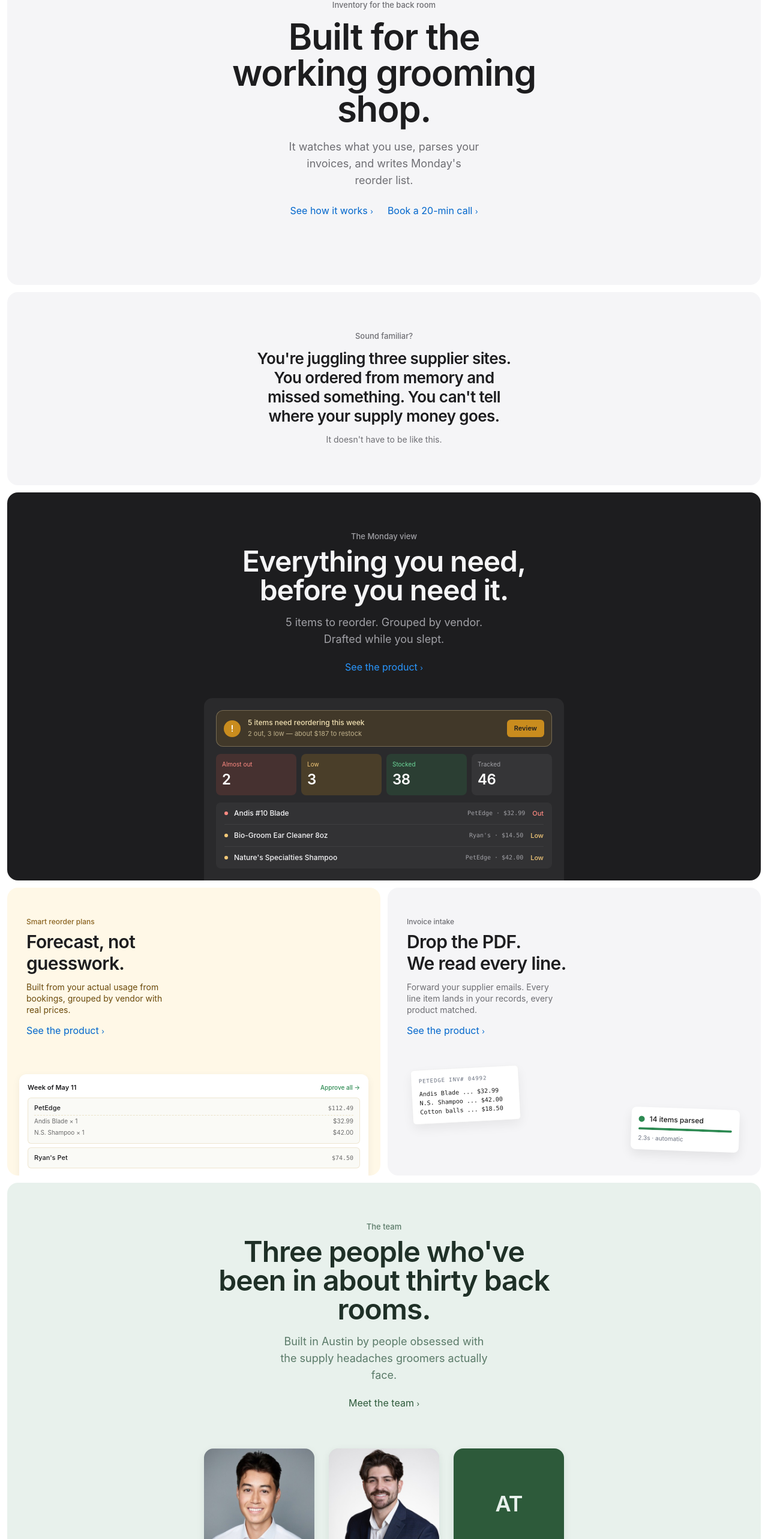
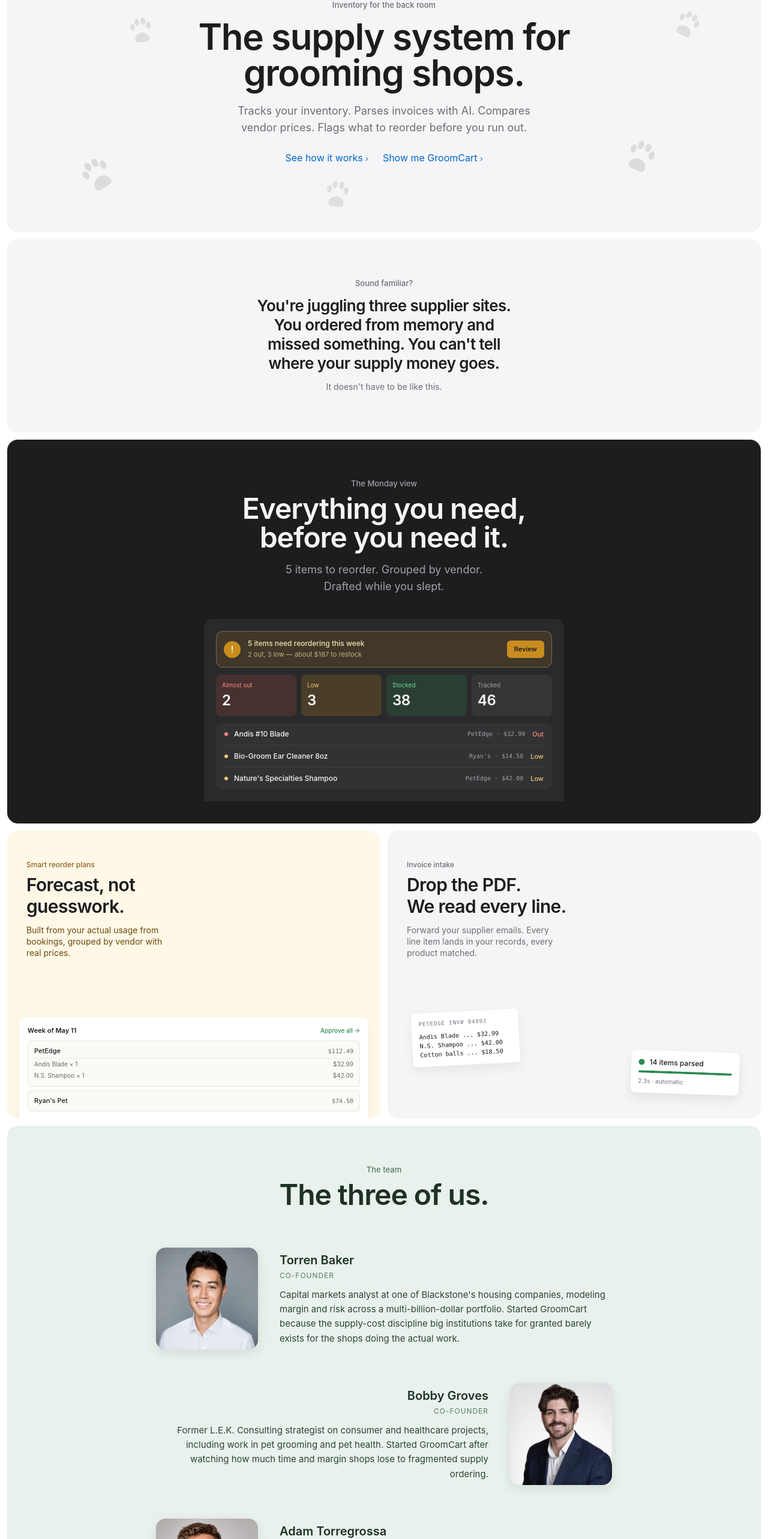
Before and after one commit to torrenbaker/groomcart-landing, a React (Vite) app: page / in a window 1280 px wide. Shown: the part 169-2735 px from the top of the page at 60% size. Built offline with nearby package versions, Linux system fonts and the light colour scheme; the HTML template or start-up script is replaced by a standard one.

Commit message:
Wire custom domain + tonight's design updates

```diff
--- a/src/App.tsx
+++ b/src/App.tsx
@@ -3,6 +3,8 @@ import { useEffect, useRef, useState } from 'react'
 const APP_URL = 'https://app.groomcart.com'
 const BOBBY_PHOTO = `${import.meta.env.BASE_URL}bobby.jpeg`
 const TORREN_PHOTO = `${import.meta.env.BASE_URL}torren.jpeg`
+const ADAM_PHOTO = `${import.meta.env.BASE_URL}adam2.jpeg`
+const LOGO_URL = `${import.meta.env.BASE_URL}logo.png`
 
 function useScrollReveal() {
   const ref = useRef<HTMLDivElement>(null)
@@ -25,8 +27,8 @@ function useScrollReveal() {
 function Wordmark() {
   return (
     <div className="flex items-center gap-1.5">
-      <div className="w-3.5 h-3.5 bg-[#1d1d1f] rounded-[3px]"></div>
-      <span className="text-xs font-medium text-[#1d1d1f]">groomcart</span>
+      <img src={LOGO_URL} alt="GroomCart" className="w-5 h-5 object-contain" />
+      <span className="text-sm font-medium text-[#1d1d1f]">groomcart</span>
     </div>
   )
 }
@@ -86,19 +88,50 @@ function ChevronLink({ href, children, dark = false }: { href: string; children:
   )
 }
 
+function Paw({ className = '', rotate = 0, scale = 1, opacity = 0.10 }: { className?: string; rotate?: number; scale?: number; opacity?: number }) {
+  return (
+    <svg
+      aria-hidden="true"
+      className={`absolute pointer-events-none text-[#1d1d1f] ${className}`}
+      style={{ opacity, transform: `rotate(${rotate}deg) scale(${scale})`, transformOrigin: 'center' }}
+      viewBox="0 0 60 64"
+      fill="currentColor"
+    >
+      {/* Main pad */}
+      <path d="M30 38 C 18 38 12 48 12 54 C 12 60 16 62 22 62 L 38 62 C 44 62 48 60 48 54 C 48 48 42 38 30 38 Z" />
+      {/* Four toe beans */}
+      <ellipse cx="10" cy="22" rx="6" ry="9" />
+      <ellipse cx="22" cy="10" rx="6" ry="9" />
+      <ellipse cx="38" cy="10" rx="6" ry="9" />
+      <ellipse cx="50" cy="22" rx="6" ry="9" />
+    </svg>
+  )
+}
+
 function HeroTile() {
   return (
-    <section className="bg-[#f5f5f7] rounded-[18px] min-h-[420px] sm:min-h-[480px] px-6 sm:px-10 py-20 sm:py-28 flex flex-col items-center justify-center text-center overflow-hidden">
+    <section className="relative bg-[#f5f5f7] rounded-[18px] min-h-[420px] sm:min-h-[480px] px-6 sm:px-10 py-20 sm:py-28 flex flex-col items-center justify-center text-center overflow-hidden">
+      {/* Wandering paw trail — diagonal across the tile, behind text */}
+      <Paw className="top-[10%] left-[6%] w-10 sm:w-12" rotate={-22} scale={1} opacity={0.11} />
+      <Paw className="top-[28%] left-[16%] w-10 sm:w-11" rotate={-8} scale={0.9} opacity={0.10} />
+      <Paw className="bottom-[14%] left-[10%] w-10 sm:w-12" rotate={-32} scale={1.05} opacity={0.11} />
+      <Paw className="bottom-[8%] left-[42%] w-10 sm:w-11" rotate={8} scale={0.95} opacity={0.10} />
+      <Paw className="bottom-[20%] right-[14%] w-10 sm:w-12" rotate={22} scale={1} opacity={0.11} />
+      <Paw className="top-[26%] right-[8%] w-10 sm:w-11" rotate={28} scale={0.92} opacity={0.10} />
+
+      {/* Foreground content */}
+      <div className="relative z-10 flex flex-col items-center">
         <p className="text-[13px] font-medium text-[#6e6e73] mb-3">Inventory for the back room</p>
-      <h1 className="font-display-tile text-3xl sm:text-5xl md:text-6xl text-[#1d1d1f] leading-[1.04] tracking-tight max-w-[14ch] mx-auto">
-        Built for the working grooming shop.
+        <h1 className="font-display-tile text-3xl sm:text-5xl md:text-6xl text-[#1d1d1f] leading-[1.04] tracking-tight max-w-[16ch] mx-auto">
+          The supply system for grooming shops.
         </h1>
-      <p className="text-base sm:text-lg text-[#6e6e73] mt-5 max-w-[28ch] leading-snug">
-        It watches what you use, parses your invoices, and writes Monday's reorder list.
+        <p className="text-base sm:text-lg text-[#6e6e73] mt-5 max-w-[44ch] leading-snug">
+          Tracks your inventory. Parses invoices with AI. Compares vendor prices. Flags what to reorder before you run out.
         </p>
         <div className="flex flex-wrap justify-center gap-x-6 gap-y-2 mt-6">
           <ChevronLink href="#product">See how it works</ChevronLink>
-        <ChevronLink href="#cta">Book a 20-min call</ChevronLink>
+          <ChevronLink href="#cta">Show me GroomCart</ChevronLink>
+        </div>
       </div>
     </section>
   )
@@ -136,9 +169,6 @@ function MondayViewTile() {
         <p className="text-base sm:text-lg text-[#a1a1a6] mt-4 max-w-[32ch] leading-snug">
           5 items to reorder. Grouped by vendor. Drafted while you slept.
         </p>
-        <div className="mt-5">
-          <ChevronLink href="#cta" dark>See the product</ChevronLink>
-        </div>
         <div className="mt-auto w-full max-w-[600px] pt-10">
           <div className="bg-[#2a2a2c] rounded-t-[14px] p-4 sm:p-5 text-left">
             <div className="bg-[#c98c1e]/15 border border-[#f3e2b3]/30 rounded-xl p-3 flex items-center justify-between mb-3">
@@ -212,9 +242,6 @@ function SmartReorderTile() {
         <p className="text-sm text-[#6b4a0a] mt-3 max-w-[28ch] leading-snug">
           Built from your actual usage from bookings, grouped by vendor with real prices.
         </p>
-        <div className="mt-3">
-          <ChevronLink href="#product">See the product</ChevronLink>
-        </div>
       </div>
       <div className="mt-auto pt-8">
         <div className="bg-white rounded-t-xl p-3.5 shadow-[0_4px_14px_rgba(58,42,24,0.06)] -mx-3 -mb-0.5">
@@ -259,9 +286,6 @@ function InvoiceIntakeTile() {
         <p className="text-sm text-[#6e6e73] mt-3 max-w-[28ch] leading-snug">
           Forward your supplier emails. Every line item lands in your records, every product matched.
         </p>
-        <div className="mt-3">
-          <ChevronLink href="#product">See the product</ChevronLink>
-        </div>
       </div>
       <div className="mt-auto pt-8 relative h-[180px]">
         <div
@@ -291,59 +315,63 @@ function InvoiceIntakeTile() {
   )
 }
 
+function TeamMember({ photo, initials, name, role, bio, align = 'left' }: { photo?: string; initials?: string; name: string; role: string; bio: string; align?: 'left' | 'right' }) {
+  const reverse = align === 'right'
+  return (
+    <div className={`flex flex-col ${reverse ? 'sm:flex-row-reverse' : 'sm:flex-row'} items-center gap-6 sm:gap-9`}>
+      <div className="w-[140px] sm:w-[170px] aspect-square rounded-2xl overflow-hidden bg-[#c8d8d0] flex-shrink-0 shadow-[0_6px_18px_rgba(31,48,39,0.10)]">
+        {photo ? (
+          <img src={photo} alt={name} loading="lazy" className="w-full h-full object-cover" />
+        ) : (
+          <div className="w-full h-full bg-[#2d5a3a] flex items-center justify-center">
+            <span className="font-display-tile text-3xl sm:text-4xl text-[#e8f1ec]">{initials}</span>
+          </div>
+        )}
+      </div>
+      <div className={`flex-1 min-w-0 text-center ${reverse ? 'sm:text-right' : 'sm:text-left'}`}>
+        <p className="font-semibold text-[#1f3027] text-lg sm:text-xl">{name}</p>
+        <p className="text-[11px] sm:text-xs text-[#5a7a68] mt-1 uppercase tracking-[0.08em]">{role}</p>
+        <p className="text-sm sm:text-[15px] text-[#2d4438] mt-3 leading-relaxed">{bio}</p>
+      </div>
+    </div>
+  )
+}
+
 function TeamTile() {
   const reveal = useScrollReveal()
   return (
     <section
       id="team"
-      className="bg-[#e8f1ec] rounded-[18px] min-h-[520px] px-6 sm:px-10 pt-14 sm:pt-16 pb-12 flex flex-col items-center text-center overflow-hidden"
+      className="bg-[#e8f1ec] rounded-[18px] px-6 sm:px-10 pt-14 sm:pt-16 pb-14 sm:pb-16 flex flex-col items-center overflow-hidden"
     >
       <div ref={reveal.ref} className={`flex flex-col items-center w-full ${reveal.className}`}>
         <p className="text-[13px] font-medium text-[#5a7a68] mb-2">The team</p>
-        <h2 className="font-display-tile text-3xl sm:text-4xl md:text-5xl text-[#1f3027] leading-[1.04] tracking-tight max-w-[18ch] mx-auto">
-          Three people who've been in about thirty back rooms.
+        <h2 className="font-display-tile text-3xl sm:text-4xl md:text-5xl text-[#1f3027] leading-[1.04] tracking-tight text-center">
+          The three of us.
         </h2>
-        <p className="text-base sm:text-lg text-[#5a7a68] mt-4 max-w-[32ch] leading-snug">
-          Built in Austin by people obsessed with the supply headaches groomers actually face.
-        </p>
-        <div className="mt-5">
-          <a href="#cta" className="text-[#2d5a3a] text-sm sm:text-base hover:underline whitespace-nowrap">
-            Meet the team <span className="text-xs">›</span>
-          </a>
-        </div>
-        <div className="mt-12 sm:mt-16 grid grid-cols-3 gap-4 sm:gap-6 w-full max-w-[600px]">
-          <div className="text-center">
-            <div className="aspect-square rounded-2xl overflow-hidden bg-[#c8d8d0] shadow-[0_4px_14px_rgba(31,48,39,0.08)]">
-              <img
-                src={TORREN_PHOTO}
-                alt="Torren Baker"
-                loading="lazy"
-                className="w-full h-full object-cover"
+
+        <div className="mt-14 sm:mt-16 w-full max-w-[760px] flex flex-col gap-12 sm:gap-14">
+          <TeamMember
+            photo={TORREN_PHOTO}
+            name="Torren Baker"
+            role="Co-founder"
+            align="left"
+            bio="Capital markets analyst at one of Blackstone's housing companies, modeling margin and risk across a multi-billion-dollar portfolio. Started GroomCart because the supply-cost discipline big institutions take for granted barely exists for the shops doing the actual work."
           />
-            </div>
-            <p className="text-sm sm:text-[15px] font-semibold text-[#1f3027] mt-3">Torren Baker</p>
-            <p className="text-[11px] sm:text-xs text-[#5a7a68] mt-0.5">supply chain</p>
-          </div>
-          <div className="text-center">
-            <div className="aspect-square rounded-2xl overflow-hidden bg-[#c8d8d0] shadow-[0_4px_14px_rgba(31,48,39,0.08)]">
-              <img
-                src={BOBBY_PHOTO}
-                alt="Bobby Groves"
-                loading="lazy"
-                className="w-full h-full object-cover"
+          <TeamMember
+            photo={BOBBY_PHOTO}
+            name="Bobby Groves"
+            role="Co-founder"
+            align="right"
+            bio="Former L.E.K. Consulting strategist on consumer and healthcare projects, including work in pet grooming and pet health. Started GroomCart after watching how much time and margin shops lose to fragmented supply ordering."
           />
-            </div>
-            <p className="text-sm sm:text-[15px] font-semibold text-[#1f3027] mt-3">Bobby Groves</p>
-            <p className="text-[11px] sm:text-xs text-[#5a7a68] mt-0.5">consumer strategy</p>
-          </div>
-          <div className="text-center">
-            {/* PLACEHOLDER: replace with adam.jpeg when photo is ready. Same crop/aspect as the others. */}
-            <div className="aspect-square rounded-2xl overflow-hidden bg-[#2d5a3a] flex items-center justify-center shadow-[0_4px_14px_rgba(31,48,39,0.08)]">
-              <span className="font-display-tile text-3xl sm:text-4xl text-[#e8f1ec]">AT</span>
-            </div>
-            <p className="text-sm sm:text-[15px] font-semibold text-[#1f3027] mt-3">Adam Torregrossa</p>
-            <p className="text-[11px] sm:text-xs text-[#5a7a68] mt-0.5">engineering</p>
-          </div>
+          <TeamMember
+            photo={ADAM_PHOTO}
+            name="Adam Torregrossa"
+            role="Co-founder"
+            align="left"
+            bio="Former engineer in semiconductor manufacturing, where production lines live or die by parts availability and operational discipline. Started GroomCart because he saw grooming businesses losing time and margin to the same problems manufacturing solved decades ago."
+          />
         </div>
       </div>
     </section>
@@ -360,18 +388,23 @@ function FinalCTATile() {
       className="bg-[#1d1d1f] rounded-[18px] min-h-[280px] sm:min-h-[320px] px-6 sm:px-10 py-14 sm:py-16 flex flex-col items-center text-center"
     >
       <p className="text-[13px] font-medium text-[#a1a1a6] mb-2">Working with our first shops now</p>
-      <h2 className="font-display-tile text-3xl sm:text-4xl md:text-5xl text-[#f5f5f7] leading-[1.04] tracking-tight max-w-[16ch] mx-auto">
-        Twenty minutes with us, in your shop.
+      <h2 className="font-display-tile text-3xl sm:text-4xl md:text-5xl text-[#f5f5f7] leading-[1.04] tracking-tight max-w-[18ch] mx-auto">
+        See it work on your invoices.
       </h2>
-      <p className="text-base sm:text-lg text-[#a1a1a6] mt-4 max-w-[32ch] leading-snug">
-        Bring your invoices. We'll show you what changes.
+      <p className="text-base sm:text-lg text-[#a1a1a6] mt-4 max-w-[36ch] leading-snug">
+        Bring your last few PDFs. We'll show you what changes.
       </p>
 
       {!submitted ? (
         <form
           onSubmit={(e) => {
             e.preventDefault()
-            if (email.includes('@') && email.includes('.')) setSubmitted(true)
+            if (email.includes('@') && email.includes('.')) {
+              const subject = encodeURIComponent('GroomCart demo request')
+              const body = encodeURIComponent(`Hi Adam,\n\nI'd like to see GroomCart on my invoices.\n\nMy email: ${email}\n\nThanks!`)
+              window.location.href = `mailto:adam@groomcart.ai?subject=${subject}&body=${body}`
+              setSubmitted(true)
+            }
           }}
           className="mt-6 flex flex-col sm:flex-row items-center gap-2.5 w-full max-w-md mx-auto"
         >
@@ -382,22 +415,18 @@ function FinalCTATile() {
             onChange={(e) => setEmail(e.target.value)}
             placeholder="you@yourshop.com"
             aria-label="Your email address"
-            className="flex-1 w-full h-11 px-4 rounded-lg bg-white/8 text-white placeholder-white/40 text-sm focus:outline-none focus:bg-white/12 transition-colors"
+            className="flex-1 w-full h-11 px-4 rounded-lg bg-white text-[#1d1d1f] placeholder:text-[#86868b] text-sm focus:outline-none focus:ring-2 focus:ring-white/30 transition-shadow"
           />
           <button
             type="submit"
             className="h-11 px-5 bg-white text-[#1d1d1f] font-medium rounded-lg text-sm whitespace-nowrap hover:bg-white/90 transition-colors w-full sm:w-auto"
           >
-            Book a 20-min call
+            Show me GroomCart
           </button>
         </form>
       ) : (
-        <p className="mt-6 text-[#f5f5f7]">You're on the list. We'll reach out shortly.</p>
+        <p className="mt-6 text-[#f5f5f7]">Mail draft opened. Hit send and we'll be in touch.</p>
       )}
-
-      <div className="flex gap-6 mt-5">
-        <ChevronLink href="mailto:hello@groomcart.com" dark>hello@groomcart.com</ChevronLink>
-      </div>
     </section>
   )
 }
@@ -406,8 +435,8 @@ function Footer() {
   return (
     <footer className="bg-[#f5f5f7] py-5 px-6">
       <div className="max-w-6xl mx-auto flex flex-col sm:flex-row items-center justify-between gap-3 text-[11px] text-[#6e6e73]">
-        <p>GroomCart · Austin, TX · {new Date().getFullYear()}</p>
-        <p>Backed by Y Combinator · About · Privacy</p>
+        <p>GroomCart · Phoenix, AZ · {new Date().getFullYear()}</p>
+        <p>About · Privacy</p>
       </div>
     </footer>
   )
```
Also changed, not shown: public/adam2.jpeg (added), public/logo.png (added). Lines whose indentation alone changed are shown as unchanged.
